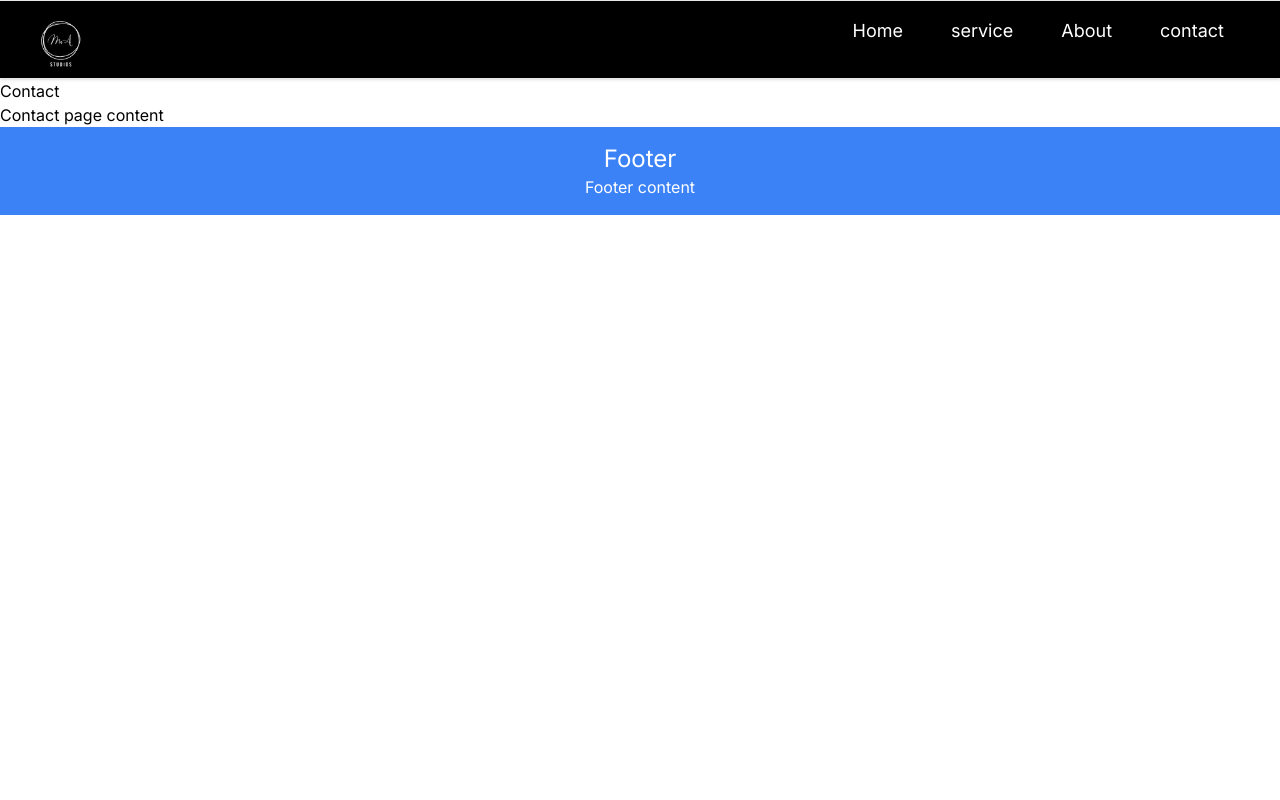
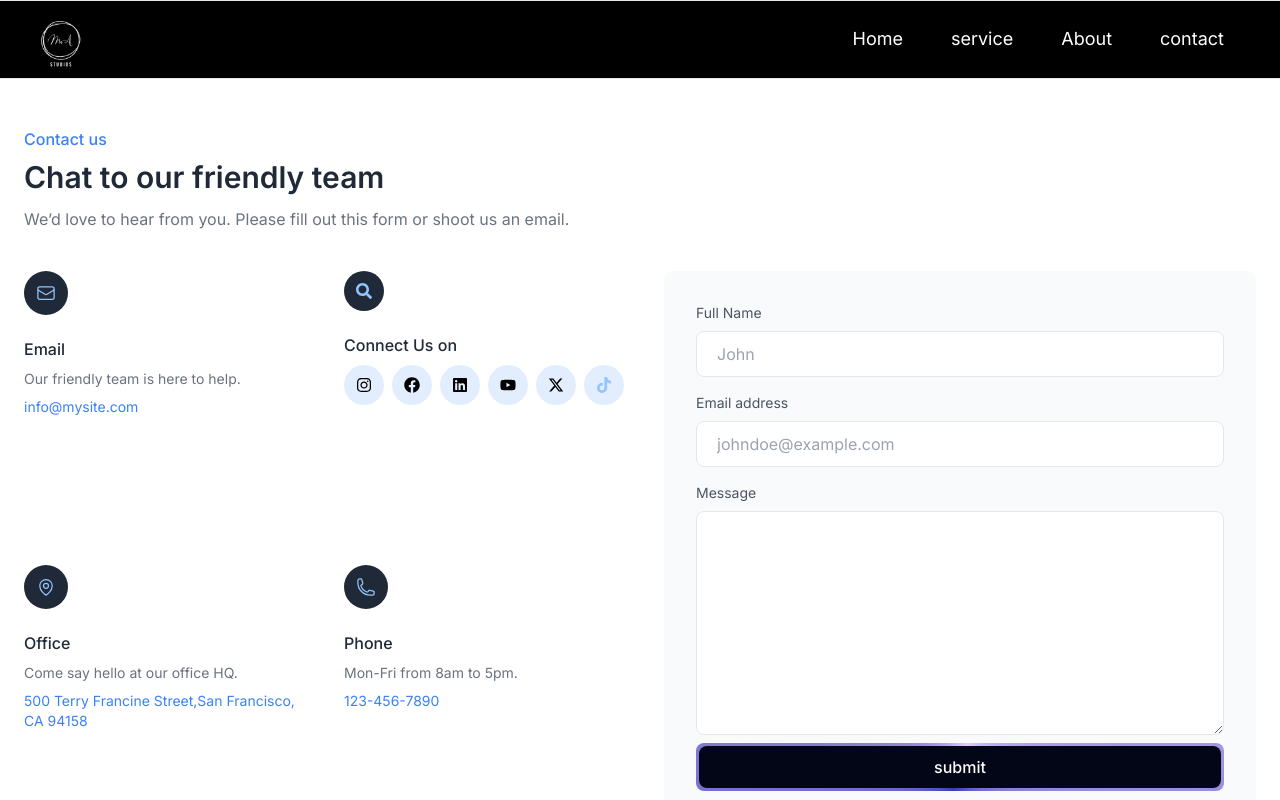
Before and after one commit to ashishkumardubey123/mna, a Next.js app: page /contact in a window 1280 px wide. Shown: the top 800 px of the page. Built offline with nearby package versions, Linux system fonts and the light colour scheme.

Commit message:
contact us page

```diff
--- a/app/(pages)/contact/page.js
+++ b/app/(pages)/contact/page.js
@@ -1,11 +1,13 @@
+import Contactform from "@/app/components/Contactform";
 import React from "react";
 
 const Contact = () => {
   return (
-    <div>
-      <h1>Contact</h1>
-      <p>Contact page content</p>
-    </div>
+  <div>
+    <Contactform/>
+  </div>
+
+
   );
 };
 
--- /dev/null
+++ b/app/components/Contactform.jsx
@@ -0,0 +1,193 @@
+'use client'
+import React, { useState } from "react";
+import Link from "next/link";
+import { SiGmail,   } from "react-icons/si";
+import { FaInstagram } from "react-icons/fa";
+import { FaFacebook } from "react-icons/fa";
+import { FaYoutube } from "react-icons/fa";
+import { FaSearch } from "react-icons/fa";
+import { FaXTwitter } from "react-icons/fa6";
+import { FaTiktok } from "react-icons/fa";
+import { FaLinkedin } from "react-icons/fa";
+
+function Contactform() {
+
+
+
+    const [Name, setName] = useState('')
+    const [Email, setEmail] = useState(" ")
+    const [massage, setMessage] = useState(" ")
+     const handlename =(e)=>{
+        setName(e.target.value)
+     }
+
+     const handleEmail =(e)=>{
+        setEmail(e.target.value)
+     }
+
+     const handleMessage =(e)=>{
+        setMessage(e.target.value)
+     }
+     const handdlsubmite =(e)=>
+     {
+        e.preventDefault()
+        console.log(Name)
+        console.log(Email)
+        console.log(massage)
+        setName(" ")
+         setMessage("")
+        setEmail(" ")
+     }
+
+  return (
+    <section className="bg-white ">
+    <div className="container px-6 py-12 mx-auto">
+        <div>
+            <p className="font-medium text-blue-500 ">Contact us</p>
+
+            <h1 className="mt-2 text-2xl font-semibold text-gray-800 md:text-3xl ">Chat to our friendly team</h1>
+
+            <p className="mt-3 text-gray-500 ">We’d love to hear from you. Please fill out this form or shoot us an email.</p>
+        </div>
+
+        <div className="grid grid-cols-1 gap-12 mt-10 lg:grid-cols-2">
+            <div className="grid grid-cols-1 gap-12 md:grid-cols-2">
+                <div>
+                    <span className="inline-block p-3 text-blue-300 rounded-full bg-blue-100/80 bg-gray-800">
+                        <svg xmlns="http://www.w3.org/2000/svg" fill="none" viewBox="0 0 24 24" strokeWidth="1.5" stroke="currentColor" className="w-5 h-5">
+                            <path strokeLinecap="round" strokeLinejoin="round" d="M21.75 6.75v10.5a2.25 2.25 0 01-2.25 2.25h-15a2.25 2.25 0 01-2.25-2.25V6.75m19.5 0A2.25 2.25 0 0019.5 4.5h-15a2.25 2.25 0 00-2.25 2.25m19.5 0v.243a2.25 2.25 0 01-1.07 1.916l-7.5 4.615a2.25 2.25 0 01-2.36 0L3.32 8.91a2.25 2.25 0 01-1.07-1.916V6.75" />
+                        </svg>
+                    </span>
+
+                    <h2 className="mt-4 text-base font-medium text-gray-800 ">Email</h2>
+                    <p className="mt-2 text-sm text-gray-500 ">Our friendly team is here to help.</p>
+                     <a href="mailto:info@mysite.com" >
+                    <p className="mt-2 text-sm text-blue-500 ">info@mysite.com</p>
+                    </a>
+                </div>
+
+                <div>
+                    <span className="inline-block p-3 text-blue-300 rounded-full bg-blue-100/80 bg-gray-800">
+                    <i>   <FaSearch /> </i>
+                    </span>
+
+                    <h2 className="mt-4 text-base font-medium text-gray-800 "> Connect Us on</h2>
+                    <p className="mt-2 mx-auto flex gap-2 text-lm text-gray-500 ">
+
+
+                        <a href="https://www.instagram.com/wix/">
+                        <span className="inline-block p-3 text-black rounded-full bg-blue-100/80 hover:text-orange-600">
+                     <i><FaInstagram /></i>
+
+                      </span>
+                        </a>
+
+                      <a href="https://www.facebook.com/WixStudio">
+                      <span className="inline-block p-3 text-black rounded-full bg-blue-100/80 ">
+                      <i className="hover:text-blue-800"><FaFacebook />
+</i>
+                      </span>
+                      </a>
+
+                      <a href="https://www.linkedin.com/company/wix-com">
+                      <span className="inline-block p-3 text-black rounded-full bg-blue-100/80 ">
+                      <i className="hover:text-blue-800"><FaLinkedin /></i>
+                      </span>
+                      </a>
+
+
+                    <a href="https://www.youtube.com/user/Wix">
+                    <span className="inline-block p-3 text-black rounded-full bg-blue-100/80 hover:text-red-600">
+                    <i><FaYoutube /></i>
+                      </span>
+                    </a>
+
+                     <a href="https://twitter.com/WixStudio">
+
+                     <span className="inline-block p-3 text-black rounded-full bg-blue-100/80 hover:text-blue-600">
+                    <i>  <FaXTwitter /> </i>
+
+                      </span>
+                     </a>
+                  <a href="https://www.tiktok.com/@wix">
+                  <span className="inline-block p-3 text-blue-300 rounded-full bg-blue-100/80 hover:text-pink-600">
+                    <i><FaTiktok /></i>
+
+                      </span>
+                  </a>
+                    </p>
+
+                </div>
+
+                <div>
+                    <span className="inline-block p-3 text-blue-300 rounded-full bg-blue-100/80 bg-gray-800">
+                        <svg xmlns="http://www.w3.org/2000/svg" fill="none" viewBox="0 0 24 24" strokeWidth="1.5" stroke="currentColor" className="w-5 h-5">
+                            <path strokeLinecap="round" strokeLinejoin="round" d="M15 10.5a3 3 0 11-6 0 3 3 0 016 0z" />
+                            <path strokeLinecap="round" strokeLinejoin="round" d="M19.5 10.5c0 7.142-7.5 11.25-7.5 11.25S4.5 17.642 4.5 10.5a7.5 7.5 0 1115 0z" />
+                        </svg>
+                    </span>
+
+                    <h2 className="mt-4 text-base font-medium text-gray-800 ">Office</h2>
+                    <p className="mt-2 text-sm text-gray-500 ">Come say hello at our office HQ.</p>
+                    <p className="mt-2 text-sm text-blue-500 ">500 Terry Francine Street,San Francisco, CA 94158</p>
+                </div>
+
+                <div>
+                    <span className="inline-block p-3 text-blue-300 rounded-full bg-blue-100/80 bg-gray-800">
+                        <svg xmlns="http://www.w3.org/2000/svg" fill="none" viewBox="0 0 24 24" strokeWidth="1.5" stroke="currentColor" className="w-5 h-5">
+                            <path strokeLinecap="round" strokeLinejoin="round" d="M2.25 6.75c0 8.284 6.716 15 15 15h2.25a2.25 2.25 0 002.25-2.25v-1.372c0-.516-.351-.966-.852-1.091l-4.423-1.106c-.44-.11-.902.055-1.173.417l-.97 1.293c-.282.376-.769.542-1.21.38a12.035 12.035 0 01-7.143-7.143c-.162-.441.004-.928.38-1.21l1.293-.97c.363-.271.527-.734.417-1.173L6.963 3.102a1.125 1.125 0 00-1.091-.852H4.5A2.25 2.25 0 002.25 4.5v2.25z" />
+                        </svg>
+                    </span>
+
+                    <h2 className="mt-4 text-base font-medium text-gray-800 ">Phone</h2>
+                    <p className="mt-2 text-sm text-gray-500 ">Mon-Fri from 8am to 5pm.</p>
+                    <p className="mt-2 text-sm text-blue-500 ">123-456-7890</p>
+                </div>
+            </div>
+
+            <div className="p-4 py-6 rounded-lg bg-gray-50  md:p-8">
+                <form   onSubmit={handdlsubmite} >
+                    <div className="-mx-2 md:items-center md:flex">
+                        <div className="flex-1 px-2">
+                            <label className="block mb-2 text-sm text-gray-600 ">Full Name</label>
+                            <input type="text" required onChange={handlename}  value={Name} placeholder="John "  className="block w-full px-5 py-2.5 mt-2 text-gray-700 placeholder-gray-400 bg-white border border-gray-200 rounded-lg    focus:border-blue-400  focus:ring-blue-400 focus:outline-none focus:ring focus:ring-opacity-40" />
+                        </div>
+
+
+                    </div>
+
+                    <div className="mt-4">
+                        <label className="block mb-2 text-sm text-gray-600 ">Email address</label>
+                        <input type="email" required onChange={handleEmail}  value={Email} placeholder="johndoe@example.com" className="block w-full px-5 py-2.5 mt-2 text-gray-700 placeholder-gray-400 bg-white border border-gray-200 rounded-lg  focus:border-blue-400  focus:ring-blue-400 focus:outline-none focus:ring focus:ring-opacity-40" />
+                    </div>
+
+                    <div className="w-full mt-4">
+                        <label className="block  mb-2 text-sm text-gray-600 ">Message</label>
+                        <textarea value={massage} required onChange={handleMessage}  className="block w-full h-32 px-5 py-2.5 mt-2 text-gray-700 placeholder-gray-400 bg-white border border-gray-200 rounded-lg md:h-56  focus:border-blue-400  focus:ring-blue-400 focus:outline-none focus:ring focus:ring-opacity-40" placeholder="Message"></textarea>
+                    </div>
+
+                    <button   className="relative  inline-flex w-full h-12 mt-2 mb-2 overflow-hidden rounded-lg p-[3px] focus:outline-none focus:ring-2 focus:ring-slate-400 focus:ring-offset-2 focus:ring-offset-slate-50">
+            <span className="absolute inset-[-1000%] animate-[spin_2s_linear_infinite] bg-[conic-gradient(from_90deg_at_50%_50%,#E2CBFF_0%,#393BB2_50%,#E2CBFF_100%)]" />
+            <span className="inline-flex h-full w-full cursor-pointer items-center justify-center rounded-lg bg-slate-950 px-8 py-5 text-base font-medium text-white backdrop-blur-3xl">
+              submit
+            </span>
+          </button>
+
+
+
+
+                </form>
+            </div>
+        </div>
+    </div>
+</section>
+
+
+
+
+
+
+  )
+}
+
+export default Contactform
--- a/app/components/Navbar.jsx
+++ b/app/components/Navbar.jsx
@@ -28,7 +28,7 @@ const Navbar = () => {
 
 
 <nav
-        className={` dark:bg-black z-[100] start-0 border-b bg-black border-gray-200 dark:border-gray-700 shadow md:inset-x-0 md:border-t ${
+        className={` dark:bg-black z-[100] start-0 border-b justify-center bg-black border-gray-200 dark:border-gray-700 shadow md:inset-x-0 md:border-t ${
           isSticky
             ? "sticky top-0 md:translate-y-3 md:w-3/4 lg:w-4/5 mx-auto md:rounded-3xl  z-[100] transition-all duration-300"
             : "  w-full z-[100] "
@@ -72,21 +72,21 @@ const Navbar = () => {
     </div>
     <div>
       <div
-        className={`flex-1 transition-all justify-self-center pb-3 mt-8   duration-300  md:block md:pb-0 md:mt-0 ${
+        className={`flex-1 transition-all justify-self-center    duration-300  md:block md:pb-0 md:mt-0 ${
           navbar ? 'p-12 md:p-0 block' : 'hidden'
         }`}
       >
         <ul className="h-screen transition-all  md:h-auto items-center   duration-300    justify-center md:flex ">
 
            <Link href={"/"} onClick={() => setNavbar(false)}>
-           <li  className="pb-6 text-lg text-white py-2 md:px-6 text-center border-b-2 md:border-b-0  hover:bg-purple-900  border-purple-900  md:hover:text-purple-600 md:hover:bg-transparent">
+           <li  className=" text-lg text-white py-2 md:px-6 text-center border-b-2 md:border-b-0  hover:bg-purple-900  border-purple-900  md:hover:text-purple-600 md:hover:bg-transparent">
               Home
              </li>
             </Link>
 
 
             <Link href={"/service"} onClick={() => setNavbar(false)}>
-          <li  className="pb-6 text-lg text-white py-2 md:px-6 text-center border-b-2 md:border-b-0  hover:bg-purple-900  border-purple-900  md:hover:text-purple-600 md:hover:bg-transparent">
+          <li  className=" text-lg text-white py-2 md:px-6 text-center border-b-2 md:border-b-0  hover:bg-purple-900  border-purple-900  md:hover:text-purple-600 md:hover:bg-transparent">
 
           service
 
@@ -94,7 +94,7 @@ const Navbar = () => {
           </Link>
 
           <Link href={"/about"} onClick={() => setNavbar(false)}>
-          <li  className="pb-6 text-lg text-white py-2 px-6 text-center  border-b-2 md:border-b-0  hover:bg-purple-600  border-purple-900  md:hover:text-purple-600 md:hover:bg-transparent">
+          <li  className=" text-lg text-white py-2 px-6 text-center  border-b-2 md:border-b-0  hover:bg-purple-600  border-purple-900  md:hover:text-purple-600 md:hover:bg-transparent">
 
           About
 
@@ -102,7 +102,7 @@ const Navbar = () => {
             </Link>
 
             <Link   href={"/contact"} onClick={() => setNavbar(false)}>
-          <li  className="pb-6 text-lg text-white py-2 px-6 text-center  border-b-2 md:border-b-0  hover:bg-purple-600  border-purple-900  md:hover:text-purple-600 md:hover:bg-transparent">
+          <li  className=" text-lg text-white py-2 px-6 text-center  border-b-2 md:border-b-0  hover:bg-purple-600  border-purple-900  md:hover:text-purple-600 md:hover:bg-transparent">
 
           contact
 
```
Also changed, not shown: 1 other file (tests, documents, lock files or other folders).
